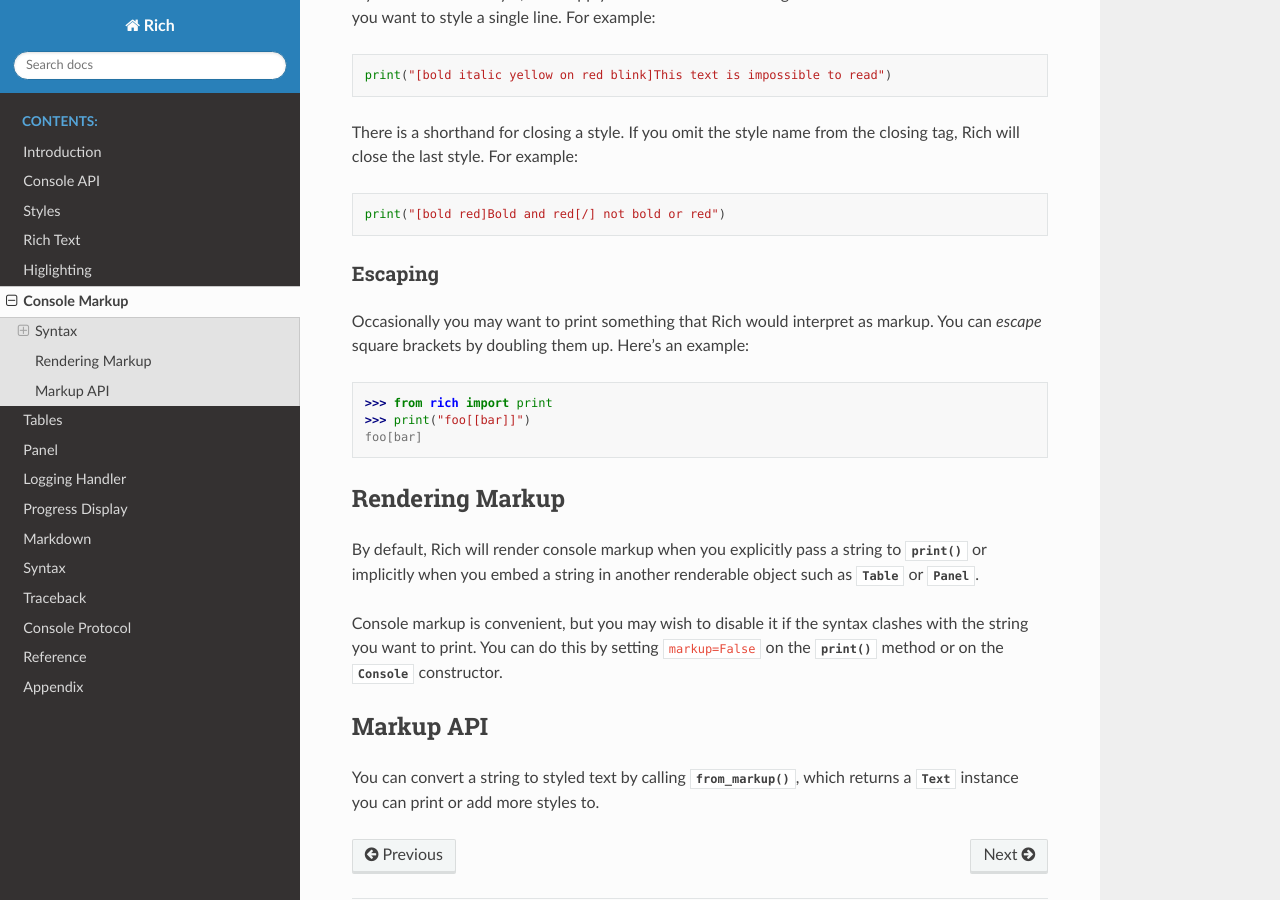
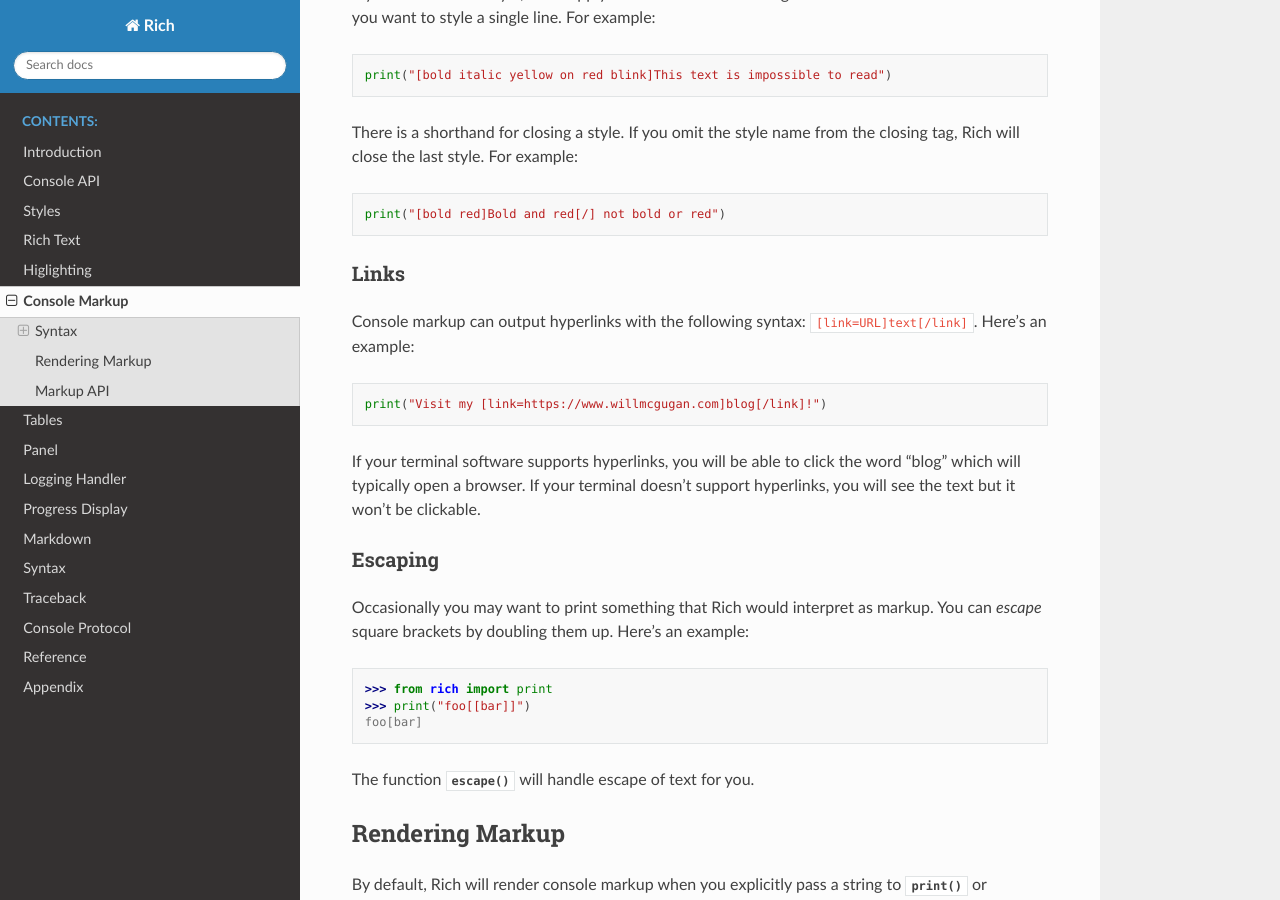
Before and after one commit to Textualize/rich, a Sphinx documentation site: the page built from docs/source/markup.rst, in a window 1280 px wide and 900 px high, scrolled down 511 px. Built offline with Sphinx 7.4.7 and the Read the Docs theme 2.0.0, drawn with Linux system fonts in a browser that asks for light colours; pages that are not in the unit, such as notebooks, are missing from menus.

Commit message:
hyperlinks docs

```diff
--- a/docs/source/markup.rst
+++ b/docs/source/markup.rst
@@ -25,6 +25,16 @@
     print("[bold red]Bold and red[/] not bold or red")
 
 
+Links
+~~~~~
+
+Console markup can output hyperlinks with the following syntax: ``[link=URL]text[/link]``. Here's an example::
+
+    print("Visit my [link=https://www.willmcgugan.com]blog[/link]!")
+
+If your terminal software supports hyperlinks, you will be able to click the word "blog" which will typically open a browser. If your terminal doesn't support hyperlinks, you will see the text but it won't be clickable.
+
+
 Escaping
 ~~~~~~~~
 
@@ -34,6 +44,7 @@
     >>> print("foo[[bar]]")
     foo[bar]
 
+The function :func:`~rich.markup.escape` will handle escape of text for you.
 
 Rendering Markup
 ----------------
--- a/docs/source/reference.rst
+++ b/docs/source/reference.rst
@@ -11,6 +11,7 @@
    reference/highlighter.rst
    reference/logging.rst
    reference/markdown.rst
+   reference/markup.rst
    reference/measure.rst
    reference/padding.rst
    reference/panel.rst
```
Also changed, not shown: docs/source/style.rst (+10 -0 lines).
